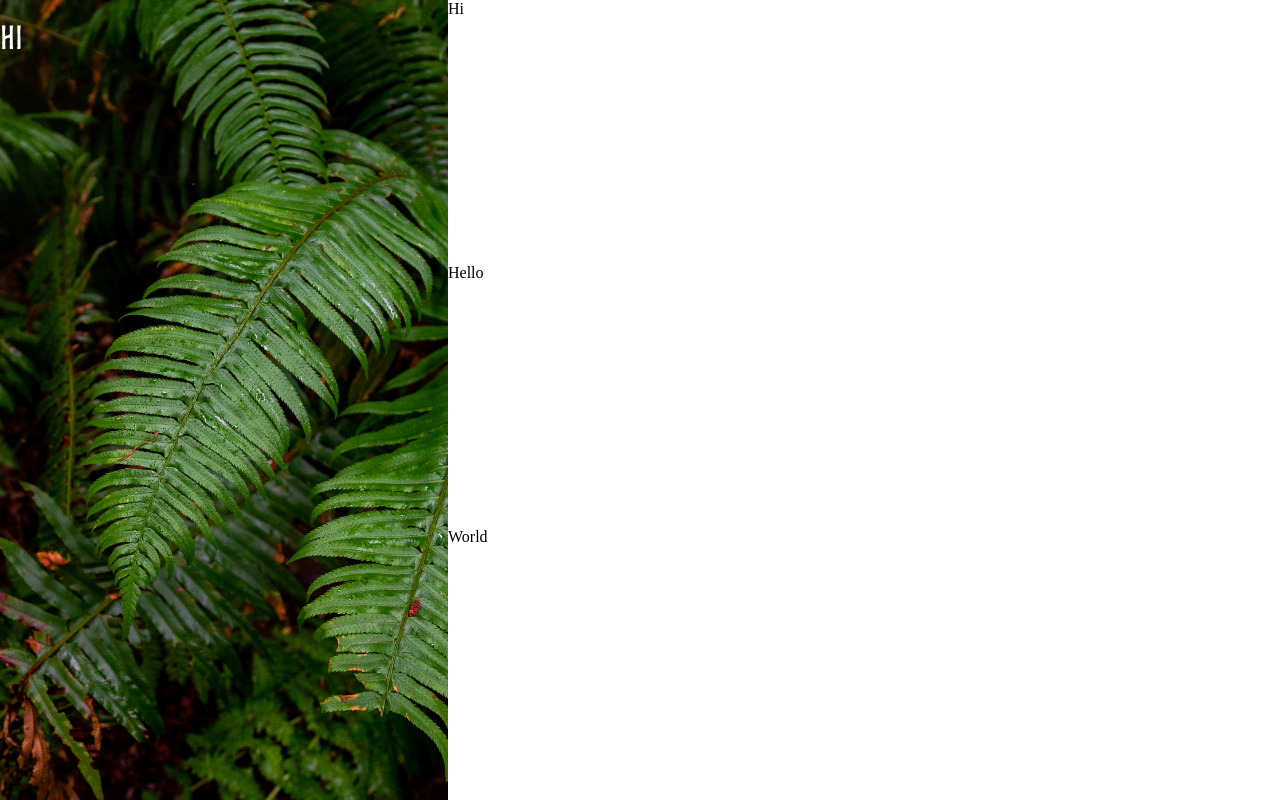
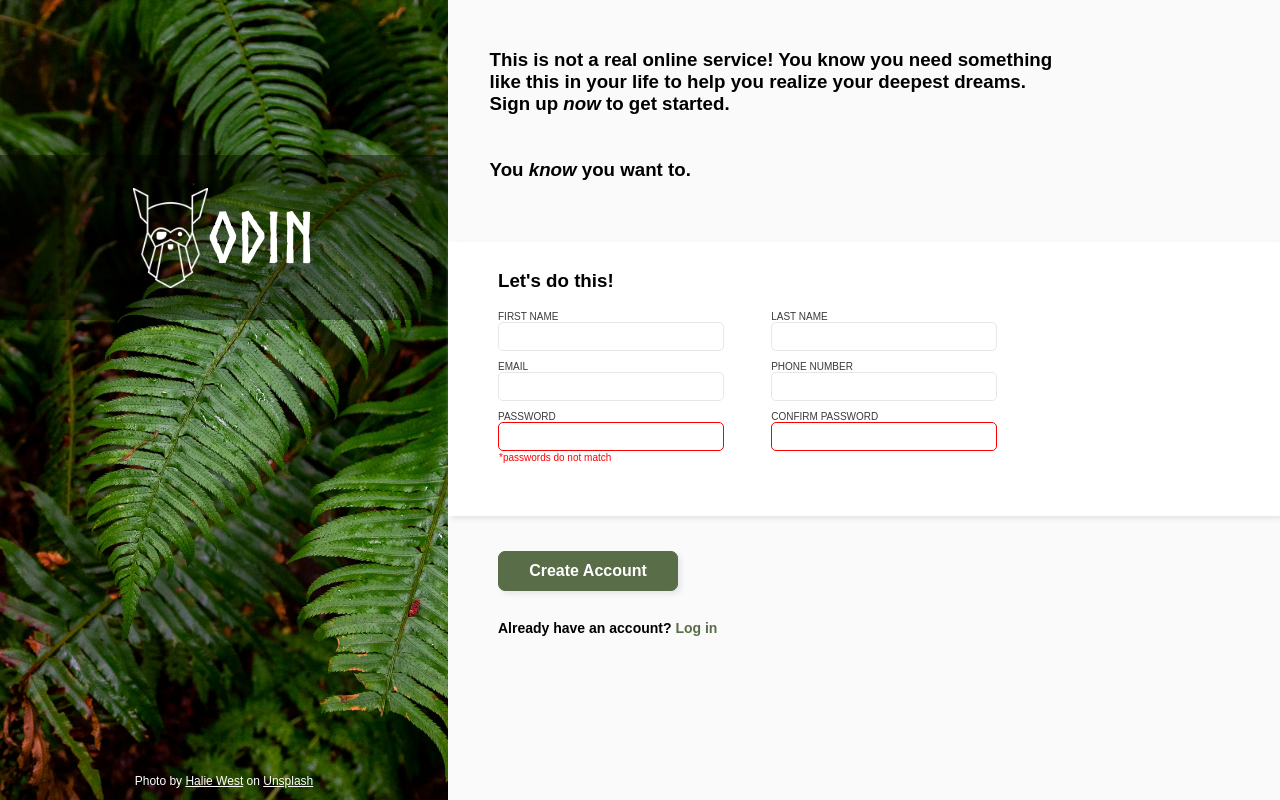
Before and after one commit to yusun-lab/Sign-up-Form, a plain HTML site: page index.html in a window 1280 px wide. Drawn offline with Linux system fonts and the light colour scheme.

Commit message:
Finish the image part

```diff
--- a/index.html
+++ b/index.html
@@ -10,12 +10,68 @@
 <body>
      <div class="main">
         <div class="left">
-            <h1>Hi</h1>
+            <div class="forImage">
+                <div class="semi-transparent">
+                    <img src="./images/odin-lined.png" alt="Odin-logo" height="100px">
+                    <h1>ODIN</h1>
+                </div>
+            </div>
+            <div class="forFooter">
+                <p class="p-footer">Photo by <a class="a-footer" href="https://unsplash.com/@haliewestphoto">Halie West</a> on <a class="a-footer" href="unsplash.com">Unsplash</a></p>
+            </div>
         </div>
         <div class="right">
-            <div class="first">Hi</div>
-            <div class="second">Hello</div>
-            <div class="third">World</div>
+            <div class="first">
+                <h3>
+                    This is not a real online service! You know you need something <br/>
+                    like this in your life to help you realize your deepest dreams. <br/>
+                    Sign up <em>now</em> to get started.<br>
+                    <br><br>
+                    You <em>know</em> you want to.
+                </h3>
+            </div>
+            <form action="" method="get">
+                <div class="second">
+                    <h3>Let's do this!</h3>
+                    <div class="form-main-div">
+                        <div class="form-divs">
+                            <div class="form-div">
+                                <label for="firstName">FIRST NAME</label>
+                                <input type="text" id="firstName" name="first_name">
+                            </div>
+                            <div class="form-div">
+                                <label for="email">EMAIL</label>
+                                <input type="email" id="email" name="email">
+                            </div>
+                            <div class="form-div">
+                                <label for="password">PASSWORD</label>
+                                <input type="password" id="password" name="password" required>
+                                <p id="error"></p>
+                            </div>
+                        </div>
+                        <div class="form-divs">
+                            <div class="form-div">
+                                <label for="lastName">LAST NAME</label>
+                                <input type="text" id="lastName" name="last_name">
+                            </div>
+                            <div class="form-div">
+                                <label for="phoneNumber">PHONE NUMBER</label>
+                                <input type="tel" id="phoneNumber" name="phoneNumber">
+                            </div>
+                            <div class="form-div">
+                                <label for="confirmPassword">CONFIRM PASSWORD</label>
+                                <input type="password" id="confirmPassword" name="confirmPassword" required>
+                            </div>
+                        </div>
+                    </div>
+                </div>
+                <div class="third">
+                    <button type="submit" class="btn-green">Create Account</button>
+                </div>
+            </form>
+            <div class="hyperlink">
+                <p>Already have an account? <a href="#" class="login">Log in</a></p>
+            </div>
         </div>
      </div>
 </body>
--- a/main.js
+++ b/main.js
@@ -0,0 +1,16 @@
+document.addEventListener("DOMContentLoaded", function () {
+
+    let password = document.querySelector("#password").value;
+    let confirmPassword = document.querySelector("#confirmPassword").value;
+
+    let error = document.querySelector("#error");
+
+    if(password == "" && confirmPassword == ""){
+        error.innerHTML = "*passwords do not match"
+    }
+    else if(password === confirmPassword){
+        error.innerHTML = ""
+    }
+
+    console.log("Hej");
+})
--- a/styles.css
+++ b/styles.css
@@ -3,15 +3,15 @@
     src: url(./fonts/Norse-Bold.otf);
 }
 
-
-
 body{
     margin: 0;
     padding: 0;
+    font-family:Arial, Helvetica, sans-serif;
 }
 
 .main{
     display: flex;
+
     flex-direction: row;
     width: 100vw;
     height: 100vh;
@@ -23,22 +23,145 @@ body{
     background-repeat: no-repeat;
     background-size: cover;
     color: white;
-    font-family: Norse-Bold, sans-serif;
+    display: flex;
+    flex-direction: column;
 }
 
 .right{
     display: flex;
     flex-direction: column;
+    background-color: #fafafa;
+    width: 65vw;
 }
 
 .first{
-    height: 33vh;
+    height: 25vh;
+    display: flex;
+    justify-content: flex-start;
+    align-items: flex-end;
+    margin-left: 5%;
+    margin-bottom: 5%;
 }
 
-.second{
+.second {
     height: 33vh;
+    background-color: white;
+    align-items: center;
+    box-shadow: 3px 3px 5px #E5E7EB;
+}
+
+form > div {
+    padding-top: 10px;
+}
+
+form > div > h3 {
+    margin-left: 50px;
+}
+
+.form-main-div {
+    display: flex;
+    flex-direction: row;
+    margin-left: 50px;
+    width: 60%;
+    justify-content: space-between;
+}
+
+.form-div {
+    display: flex;
+    flex-direction: column;
+    margin-bottom: 10px;
+}
+
+input{
+    width: 220px;
+    border: 1px solid #E5E7EB;
+    height: 25px;
+    border-radius: 5px;
+}
+
+input:focus{
+    border: 1px solid blue !important; /* 优先级提升 */
+    outline: none; /* 移除浏览器默认聚焦样式 */
+}
+
+input:invalid{
+    border: 1px solid red;
+}
+
+label{
+    font-size: 10px;
+    color: #3b3b3b;
+}
+
+#error{
+    color: red;
+    font-size: 10px;
+    margin: 1px;
+}
+
+.btn-green{
+    background-color: #596D48;
+    color: white;
+    font-size: 1rem;
+    font-weight: bolder;
+    border: 1px solid #596D48;
+    border-radius: 7px;
+    height: 40px;
+    width: 180px;
+    box-shadow: 3px 3px 5px #E5E7EB;
+
 }
 
 .third{
-    height: 33vh;
+    margin-left: 50px;
+    margin-top: 25px;
 }
+
+.hyperlink{
+    margin-left: 50px;
+    margin-top: 15px;
+    font-size: 14px;
+    font-weight: bold;
+}
+
+.login {
+    color: #596D48;
+    text-decoration: none;
+    font-weight: bold;
+}
+
+.a-footer{
+    color: white;
+}
+
+.p-footer {
+    font-size: 12px;
+    text-align: center;
+}
+
+.forImage {
+    height: 40vh;
+    display: flex;
+    align-items: flex-end;
+}
+
+.forFooter {
+    height: 60vh;
+    display: flex;
+    align-items: flex-end;
+    justify-content: center;
+}
+
+.semi-transparent {
+    display: flex;
+    flex-direction: row;
+    width: 100%;
+    justify-content: center;
+    align-items: center;
+    background-color: rgba(0, 0, 0, 0.4);
+}
+
+h1 {
+    font-size: 70px;
+    font-family: Norse-Bold, sans-serif;
+}
```
